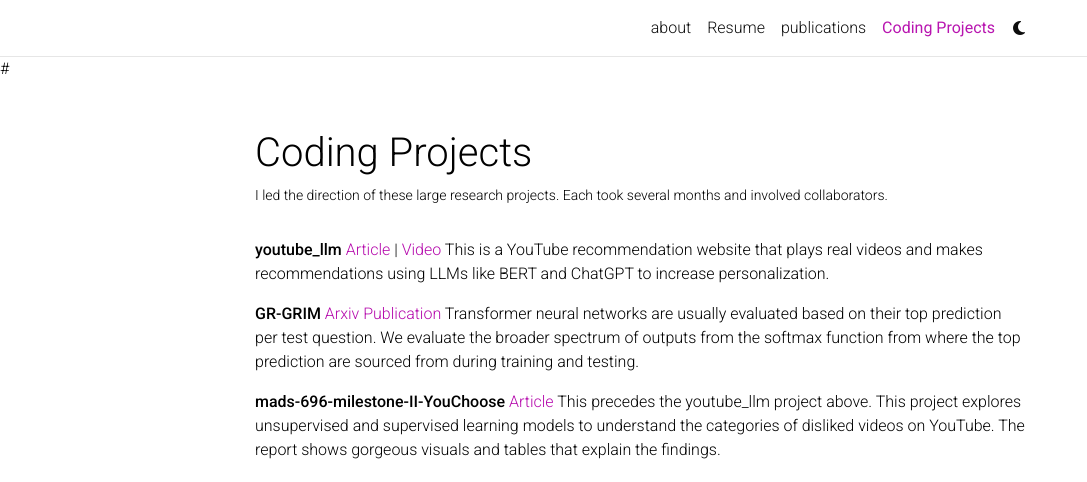
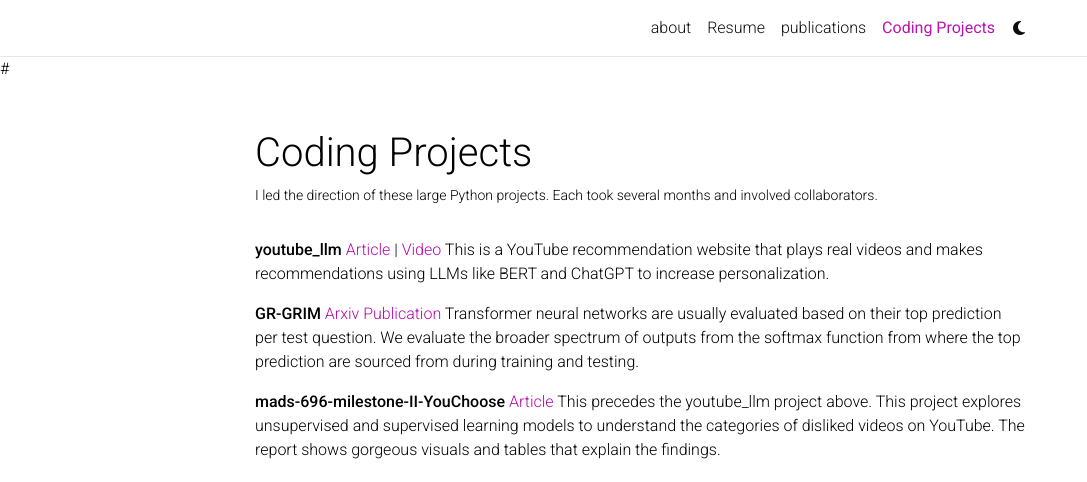
Before and after one commit to kephasitati/Portfolio-Template, a Jekyll site: the page built from _pages/repositories.md, in a window 1280 px wide and 1180 px high. Shown: the top 482 px of the window, without its empty margins (0-1087 px from the left). Built offline with Jekyll 4.4.1, drawn with Linux system fonts in a browser that asks for light colours; comment, search, counter and statistics services are not loaded; a style sheet for code colours, icons or effects is not loaded.

```diff
--- a/_pages/repositories.md
+++ b/_pages/repositories.md
@@ -1,8 +1,8 @@
 ---
 layout: page
-permalink: /repositories/
+permalink: /Coding-Projects/
 title: Coding Projects
-description: I led the direction of these large research projects. Each took several months and involved collaborators.
+description: I led the direction of these large Python projects. Each took several months and involved collaborators.
 nav: true
 nav_order: 4
 ---
```
Also changed, not shown: _pages/cv.md (+1 -1 lines).
